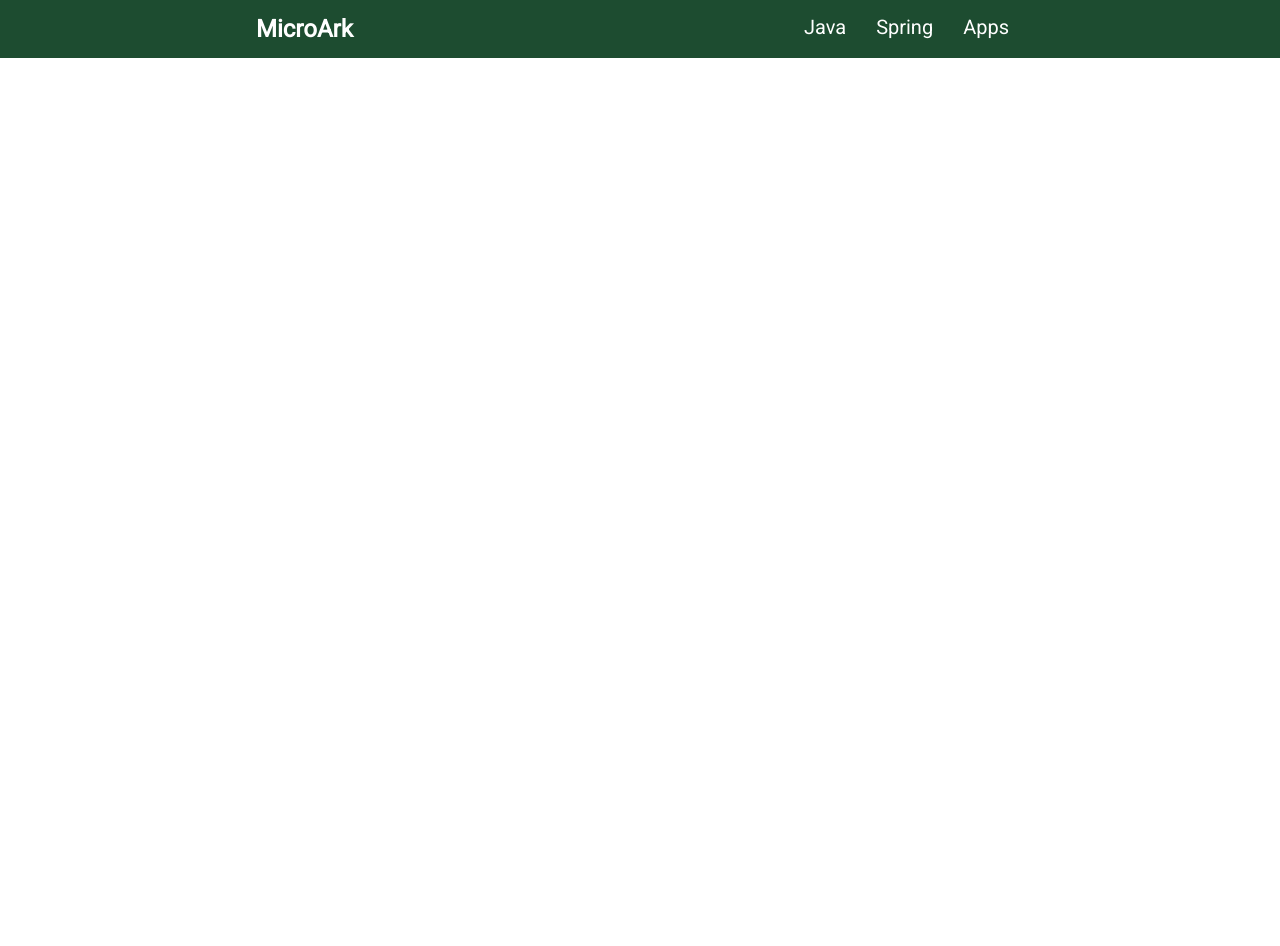
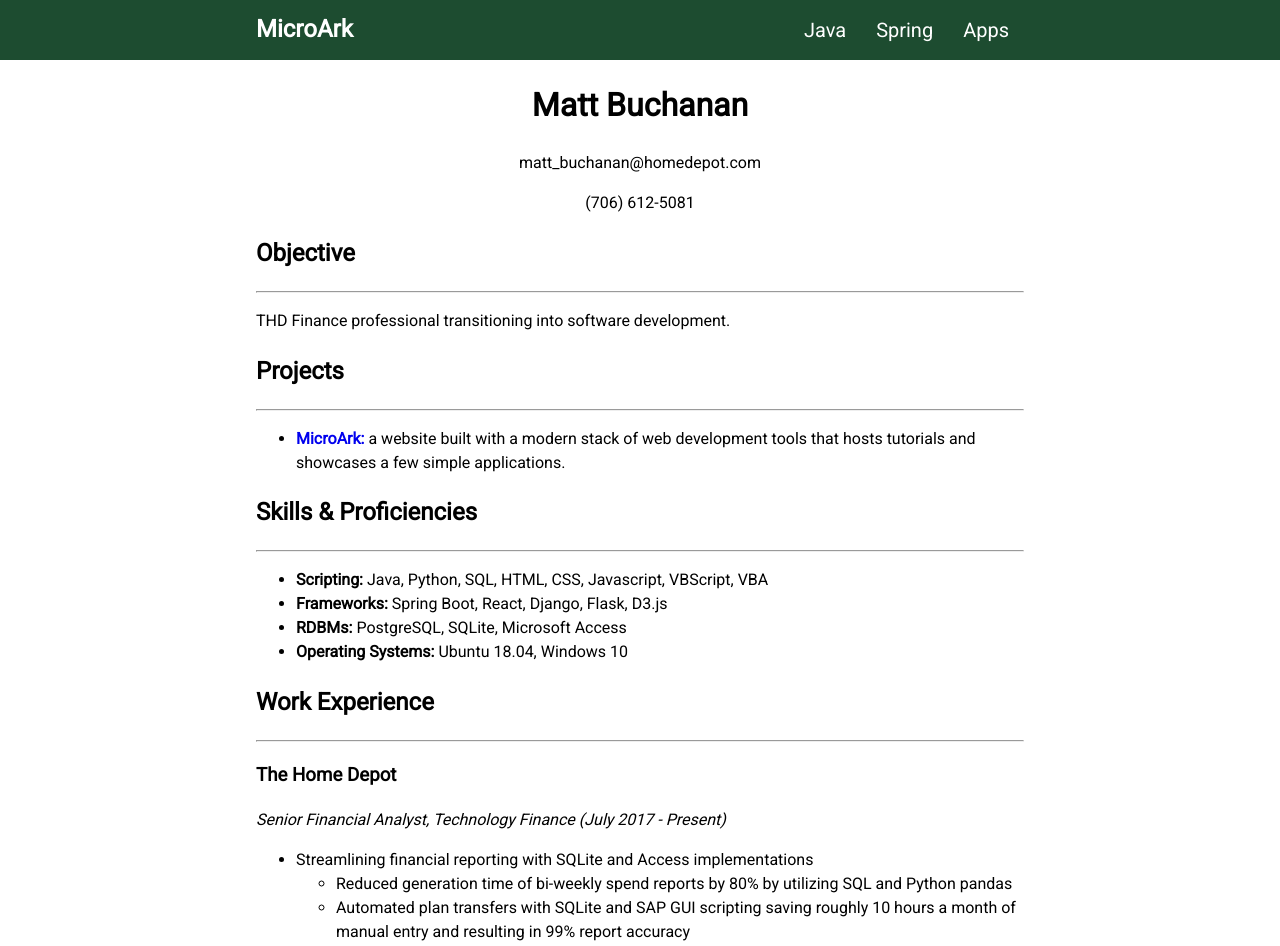
Before and after one commit to jmbuchanan/react-front-end, a React (Create React App) app: page /resume in a window 1280 px wide. Shown: the top 946 px of the page. Before the commit the page ends 800 px from the top, so only its background shows below. Built offline with nearby package versions, Linux system fonts and the light colour scheme.

Commit message:
resume updates and updated css li spacing

```diff
--- a/src/App.js
+++ b/src/App.js
@@ -7,6 +7,7 @@
 import { Application } from './applications/Application';
 import Auctions from './applications/wow-auctions/Auctions';
 import { Home } from './home/Home';
+import { Resume } from './home/Resume';
 
 
 
@@ -31,6 +32,8 @@
 				<Route path="/apps/auctions" component={Auctions} />
 				<Route exact path="/apps" component={Application} />
 				<Route path="/admin" component={Admin} />
+				<Route path="/resume" component={Resume} />
+
 			</div>
 		</Router>
 	)};
--- a/src/applications/Application.js
+++ b/src/applications/Application.js
@@ -2,6 +2,10 @@
 import { BrowserRouter as Router, Route, Link } from 'react-router-dom';
 
 export function Application() {
+
+	var _listStyle = {
+		listStyle: "none",
+	};
 
     return (
       <div>
@@ -14,7 +18,7 @@
 	    <p>Here is a list of applications that I have built:</p>
 
 	    <ul>
-	    <li><Link to="/apps/auctions">WoW Auction Application</Link></li>
+	    <li style={_listStyle}><Link to="/apps/auctions">WoW Auction Application</Link></li>
 	    </ul>
           </div>
 	  <div class="r"></div>
--- a/src/applications/wow-auctions/Auctions.js
+++ b/src/applications/wow-auctions/Auctions.js
@@ -210,12 +210,12 @@
 			.attr("fill", function(d, i) {return COLORS[i]})
 			.attr("width", 7)
 			.attr("height", 7)
-			.attr("x", 385)
+			.attr("x", 384)
 			.attr("y", function(d, i) {return 12.5*i + 25});
 
 
 		legend.append("text")
-			.attr("x",  395)
+			.attr("x",  394)
 			.attr("y", function(d, i) {return 12.5*i + 31.5})
 			.attr("font-size", 8)
 			.text(function(d, i) {return names[i]});
--- a/src/home/Home.js
+++ b/src/home/Home.js
@@ -21,7 +21,8 @@
 	    built with React.
 	    The site is currently hosted on an Ubuntu 18.04 machine with NGINX as
 	    the HTTP server and the data is maintained in a PostgreSQL database.</p>
-	    <p>Check out the source code here: <a href="https://github.com/jmbuchanan">GitHub</a></p>
+	    <p>Check out the source code here: <a href="https://github.com/jmbuchanan" target="_blank">GitHub</a></p>
+	    <p>And my work experience here: <a href="/resume">Resume</a></p>
           </div>
 	  <div className="r"></div>
         </div>
--- /dev/null
+++ b/src/home/Resume.js
@@ -0,0 +1,101 @@
+import React from 'react';
+import { Link } from 'react-router-dom';
+
+
+export function Resume() {
+
+	var divStyle = {
+		textAlign: "center",
+	};
+
+	var _listStyle = {
+		listStyle: "none",
+	};
+
+
+    return (
+	<div>
+	<div className="row">
+	    <div className="l">
+	    </div>
+	    <div className="m">
+		<div style={divStyle}>
+		  <h1>Matt Buchanan</h1>
+		  <p>matt_buchanan@homedepot.com</p>
+		  <p>(706) 612-5081</p>
+		</div>
+
+	        <h2>Objective</h2>
+		<hr/>
+		<p>THD Finance professional transitioning into software development.</p>
+
+	    	<h2>Projects</h2>
+	    	<hr/>
+	    	<ul>
+	    	  <li><strong><Link to="/">MicroArk:</Link></strong> a website built with a modern stack of web development tools
+	    		that hosts tutorials and showcases a few simple applications.</li>
+	    	</ul>
+
+	        <h2>Skills & Proficiencies</h2>
+		<hr/>
+		<ul>
+		  <li><strong>Scripting:</strong> Java, Python, SQL, HTML, CSS, Javascript, VBScript, VBA</li>
+		  <li><strong>Frameworks:</strong> Spring Boot, React, Django, Flask, D3.js</li>
+	    	  <li><strong>RDBMs: </strong> PostgreSQL, SQLite, Microsoft Access</li>
+		  <li><strong>Operating Systems:</strong> Ubuntu 18.04, Windows 10</li>
+		</ul>
+
+		<h2>Work Experience</h2>
+		<hr/>
+		<h3>The Home Depot</h3>
+		<p><em>Senior Financial Analyst, Technology Finance (July 2017 - Present)</em></p>
+		<ul>
+			<li>Streamlining financial reporting with SQLite and Access implementations</li>
+			<ul>
+	    			<li>Reduced generation time of bi-weekly spend reports by 80% by utilizing SQL and Python pandas</li>
+	    			<li>Automated plan transfers with SQLite and SAP GUI scripting saving roughly 10 hours a month of manual entry and resulting in 99% report accuracy</li>
+				<li>Incorporated SQL and Python pandas scripts to reduce creation time for regular commitments reports by an hour</li>
+			</ul>
+	    		<br/>
+			<li>Automating SAP data entry and extraction with GUI Scripting and VBScript</li>
+			<ul>
+				<li>Automated budget distribution in SAP that saves Senior Accountant 8 hours of work at the beginning of the fiscal year and many working days throughout the year</li>
+				<li>Automated document attachment for new projects that reduced processing time from 6 hours to 30 minutes at the turn of the year</li>
+			</ul>
+	    		<br/>
+			<li>Transforming and aggregating financial data for monthly Tableau reporting</li>
+			<ul>
+				<li>Created dashboards to visualize labor actuals, forecast, and plan for all experiences across Technology</li>
+				<li>Wrote custom SQL queries within Tableau that reduced data preparation time by 90% for monthly financials dashboard</li>
+				<li>Regularly consult with Project Managers for dashboard feedback to identify meaningful KPIs</li>
+			</ul>
+		</ul>
+
+	    	<p><em>Financial Analyst, Technology Finance (March 2016 - July 2017)</em></p>
+
+		<ul>
+	    		<li>Created efficiences in reporting with VBA and Excel modeling</li>
+	    		<ul>
+	    			<li>Utilized robust Excel models to reduce 6 hour weekly reporting process to 2 hours</li>
+	    			<li>Wrote VBA scripts to prep data for Tableau dashboards reducing the month-end preparation time by 90%.</li>
+	    		</ul>
+	    	</ul>
+
+		<h2>Education</h2>
+		<hr/>
+		<h3>University of Georgia</h3>
+		<p><em>Bachelor of Business Administration, Finance (December 2015)</em></p>
+
+		<h2>Other Interests</h2>
+	    	<hr/>
+	    	<ul>
+	    		<li>ALTA League Tennis; jazz and blues piano; guitar; drums; ping pong; Roman History; World War II history; international affairs; cooking; searching for the best wings in Atlanta; gaming; The Sopranos; Game of Thrones</li>
+	    	</ul>
+
+	    </div>
+	    <div className="r">
+	    </div>
+	</div>
+	</div>
+    );
+  }
--- a/src/style.css
+++ b/src/style.css
@@ -47,6 +47,67 @@
 
 .header-right a:hover {
  color: #c8ffc8;
+}
+
+
+img#background {
+  width: 100%;
+  min-width: 1160px;
+}
+
+img#profile {
+  width: 50%;
+  height: auto;
+  border-radius: 50%;
+  margin-left: 25%;
+  margin-right: auto;
+  margin-top: 10px;
+}
+
+div.row {
+  min-height: 100px;
+  display: flex;
+}
+
+div.l {
+  width: 20%;
+  float: left;
+}
+
+div.m {
+  width: 60%;
+  float: left;
+}
+
+div.r {
+  width: 20%;
+  float: left;
+}
+
+p, h1, h2, h3, hr, li {
+  line-height: 1.5;
+}
+
+a {
+  text-decoration: none;
+}
+
+pre {
+  display: block;
+  padding: 10px;
+  line-height: 1.5;
+  background-color: #f5f5f5;
+  border: 1px solid #cccccc;
+  white-space: pre-wrap;
+}
+
+table {
+	width: 100%;
+	text-align: left;
+}
+
+div#root {
+	padding-bottom: 80px;
 }
 
 @media (max-width: 700px) {
@@ -103,64 +164,4 @@
   td, th {
 	  font-size: 10px;
   }
-
 }
-img#background {
-  width: 100%;
-  min-width: 1160px;
-}
-
-img#profile {
-  width: 50%;
-  height: auto;
-  border-radius: 50%;
-  margin-left: 25%;
-  margin-right: auto;
-  margin-top: 10px;
-}
-
-div.row {
-  min-height: 100px;
-  display: flex;
-}
-
-div.l {
-  width: 20%;
-  float: left;
-}
-
-div.m {
-  width: 60%;
-  float: left;
-}
-
-div.r {
-  width: 20%;
-  float: left;
-}
-
-p, h1, h2, h3, hr {
-  line-height: 1.5;
-}
-
-a {
-  text-decoration: none;
-}
-
-pre {
-  display: block;
-  padding: 10px;
-  line-height: 1.5;
-  background-color: #f5f5f5;
-  border: 1px solid #cccccc;
-  white-space: pre-wrap;
-}
-
-table {
-	width: 100%;
-	text-align: left;
-}
-
-div#root {
-	padding-bottom: 80px;
-}
```
